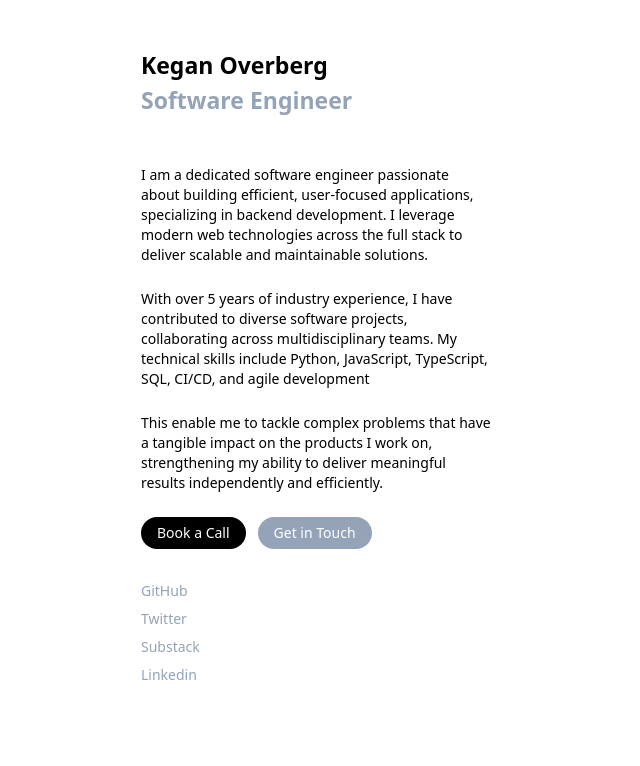
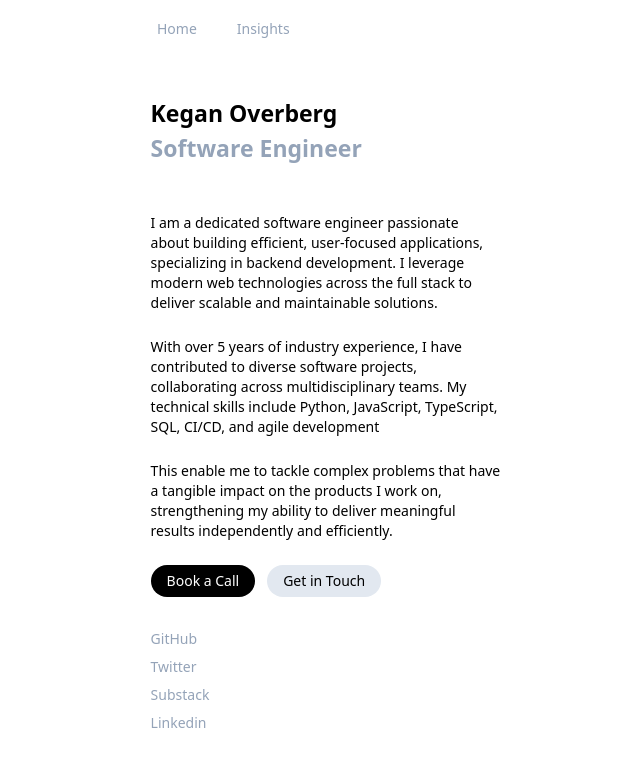
Before and after one commit to keganXi/personal-website, a React (Create React App) app: page / in a window 1280 px wide. Shown: the top 766 px of the page, without its empty margins (115-755 px from the left). Built offline with nearby package versions, Linux system fonts and the light colour scheme.

Commit message:
added nav links

```diff
--- a/src/App.tsx
+++ b/src/App.tsx
@@ -12,6 +12,17 @@ const App: React.FC = () => {
     "I am a dedicated software engineer passionate about building efficient, user-focused applications, specializing in backend development. I leverage modern web technologies across the full stack to deliver scalable and maintainable solutions.",
     "With over 5 years of industry experience, I have contributed to diverse software projects, collaborating across multidisciplinary teams. My technical skills include Python, JavaScript, TypeScript, SQL, CI/CD, and agile development",
     "This enable me to tackle complex problems that have a tangible impact on the products I work on, strengthening my ability to deliver meaningful results independently and efficiently.",
+  ];
+  const navArr = [
+    {
+      title: "Home",
+      url: "",
+    },
+
+    {
+      title: "Insights",
+      url: "",
+    },
   ];
   const socialsArr: Socials[] = [
     {
@@ -37,8 +48,17 @@ const App: React.FC = () => {
   ];
 
   return (
-    <div className="p-4 lg:px-[20%] lg:py-12">
-      <section>
+    <div className="p-4">
+      <nav className="w-full flex space-x-10 lg:px-[20%] fixed">
+        {navArr.map((value) => (
+          <div className="hover:border-b-4  hover:border-slate-200 cursor-pointer duration-100">
+            <a href={value.url} className="text-slate-400 text-sm">
+              {value.title}
+            </a>
+          </div>
+        ))}
+      </nav>
+      <section className="lg:px-[20%] lg:pt-20">
         <header className="pb-12">
           <h1 className="text-[23px] font-semibold">Kegan Overberg</h1>
           <h3 className="font-semibold text-[23px] text-slate-400">
@@ -62,7 +82,7 @@ const App: React.FC = () => {
             </button>
           </a>
           <a href="mailto:overbergsoftware@gmail.com">
-            <button className="rounded-full px-4 py-1.5 text-sm bg-slate-400 text-white">
+            <button className="rounded-full px-4 py-1.5 text-sm bg-slate-200 text-black">
               Get in Touch
             </button>
           </a>
```
